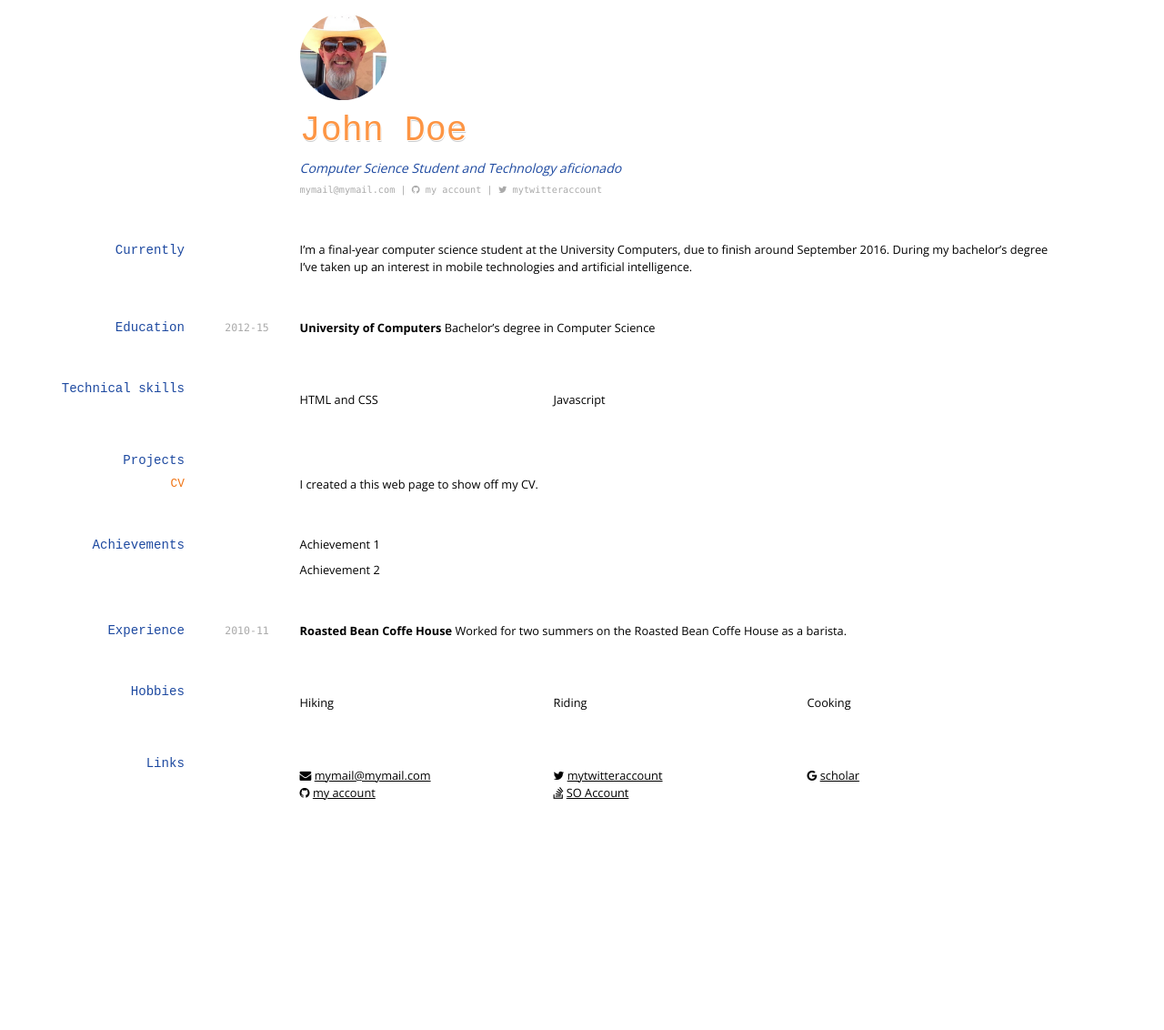
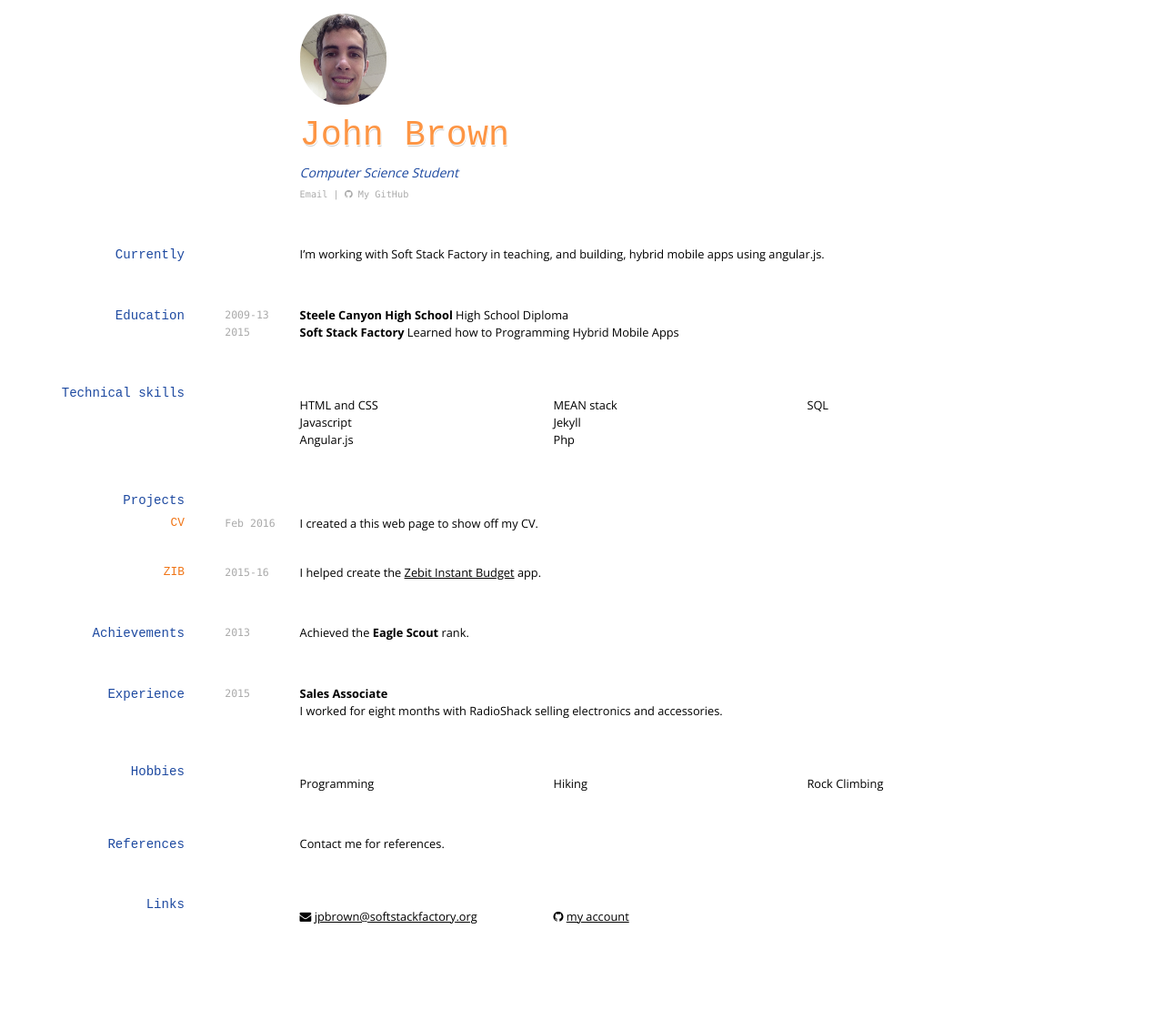
Before and after one commit to jbrownssf/jbrownssf.github.io, a Jekyll site: the page built from index.md, in a window 1280 px wide. Shown: the whole page at 91% size. Built offline with Jekyll 4.4.1, drawn with Linux system fonts in a browser that asks for light colours; nearby versions of some CDN libraries; before the commit the page ends 996 px from its top, so only the background shows below that.

Commit message:
Changed the project to match myself

```diff
--- a/index.md
+++ b/index.md
@@ -1,64 +1,78 @@
 ---
 layout: cv
-title: John Doe's CV
+title: John Brown's CV
 ---
 
-![Harold](./media/21.png){:.avatar}
+![John](./media/22.JPEG){:.avatar}
 
-# John Doe
-Computer Science Student and Technology aficionado
+# John Brown
+Computer Science Student
+ <!--and Technology aficionado-->
 
 <div id="webaddress">
-<a href="mailto:">mymail@mymail.com</a>
+<a href="mailto:jpbrown@softstackfactory.org">Email</a>
 |
-<i class="fa fa-github"></i> <a href="http://github.com/">my account</a>
-|
-<i class="fa fa-twitter"></i> <a href="http://twitter.com/">mytwitteraccount</a>
+<i class="fa fa-github"></i> <a href="http://github.com/jbrownssf">My GitHub</a>
+<!--|-->
+<!--<i class="fa fa-twitter"></i> <a href="http://twitter.com/">mytwitteraccount</a>-->
 </div>
 
 
 ## Currently
 
-I'm a final-year computer science student at the University Computers, due to finish around September 2016. During my bachelor's degree I've taken up an interest in mobile technologies and artificial intelligence.
+I'm working with Soft Stack Factory in teaching, and building, hybrid mobile apps using angular.js.
 
 ## Education
 
-`2012-15`
-__University of Computers__ Bachelor's degree in Computer Science
+`2009-13`
+__Steele Canyon High School__ High School Diploma
+<br>
+`2015`
+__Soft Stack Factory__ Learned how to Programming Hybrid Mobile Apps
 
 ## Technical skills
 
 * HTML and CSS
 * Javascript
+* Angular.js
+* MEAN stack
+* Jekyll
+* Php
+* SQL
 
 ## Projects
 
 ### CV
-
+`Feb 2016`
 I created a this web page to show off my CV.
 
+### ZIB
+`2015-16`
+I helped create the <a href="https://app.zebitinstantbudget.com" target="_blank">Zebit Instant Budget</a> app.
+
 ## Achievements
-
-Achievement 1
-
-Achievement 2
+`2013`
+Achieved the __Eagle Scout__ rank.
 
 ## Experience
 
-`2010-11`
-__Roasted Bean Coffe House__
- Worked for two summers on the Roasted Bean Coffe House as a barista.
+`2015`
+__Sales Associate__ <br>
+I worked for eight months with RadioShack selling electronics and accessories.
 
 ## Hobbies
 
+* Programming
 * Hiking
-* Riding
-* Cooking
+* Rock Climbing
+
+## References
+Contact me for references.
 
 ## Links
 
-* <i class="fa fa-envelope"></i> <a href="mailto:">mymail@mymail.com</a><br />
-* <i class="fa fa-github"></i> <a href="http://github.com/">my account</a><br />
-* <i class="fa fa-twitter"></i> <a href="http://twitter.com/">mytwitteraccount</a><br />
-* <i class="fa fa-stack-overflow"></i> <a href="http://stackoverflow.com/">SO Account</a>
-* <i class="fa fa-google"></i> <a href="http://scholar.google.com/">scholar</a>
+* <i class="fa fa-envelope"></i> <a href="mailto:jpbrown@softstackfactory.org">jpbrown@softstackfactory.org</a><br />
+* <i class="fa fa-github"></i> <a href="http://github.com/jbrownssf">my account</a><br />
+<!--* <i class="fa fa-twitter"></i> <a href="http://twitter.com/">mytwitteraccount</a><br />-->
+<!--* <i class="fa fa-stack-overflow"></i> <a href="http://stackoverflow.com/">SO Account</a>-->
+<!--* <i class="fa fa-google"></i> <a href="http://scholar.google.com/">scholar</a>-->
```
Also changed, not shown: media/22.JPEG (added), 2 other files.
